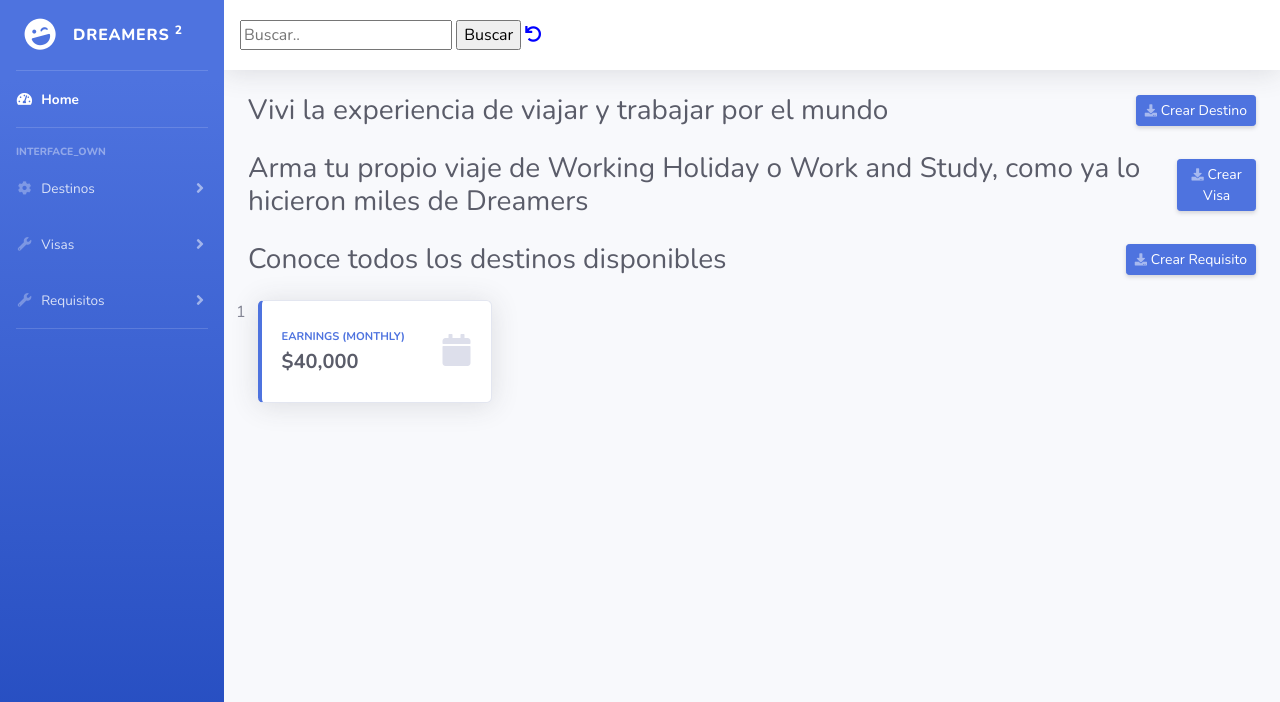
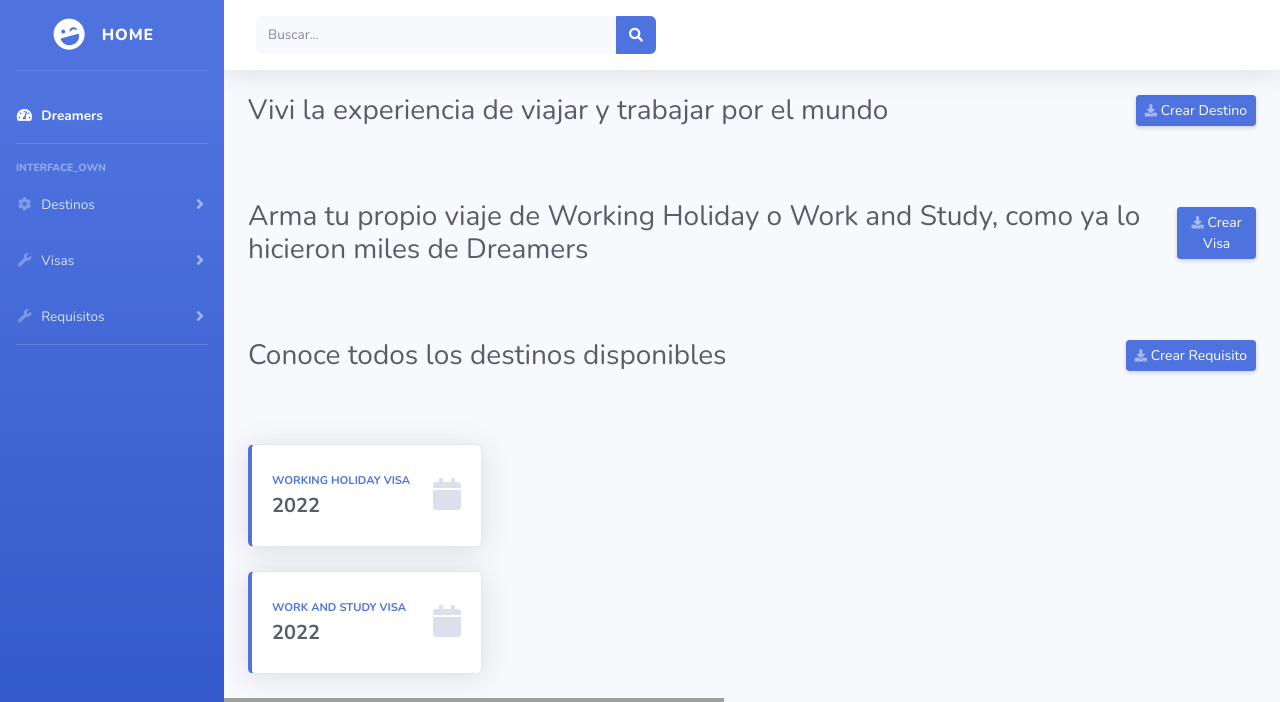
Before and after one commit to Silvinarodriguez1986/entrega_intermedia, a Django app: page / in a window 1280 px wide. Shown: the top 702 px of the page. Run offline with Django 4.2, Linux system fonts and the light colour scheme; some libraries are stand-ins or nearby versions; grey boxes are pictures that could not be loaded.

Commit message:
Agregue el boton HOme y Dreamers, 2 cajas vacias solo de muestra con el nombre de los tipos de visas, un video de los tpos de visas, el boton buscar y algunos detalles mas

```diff
--- a/home/templates/home/index.html
+++ b/home/templates/home/index.html
@@ -27,28 +27,32 @@
 
 <body id="page-top">
 
-    <!-- Page Wrapper -->
-    <div id="wrapper">
+      <!-- Page Wrapper -->
+      <div id="wrapper">
+
 
         <!-- Sidebar -->
         <ul class="navbar-nav bg-gradient-primary sidebar sidebar-dark accordion" id="accordionSidebar">
 
             <!-- Sidebar - Brand -->
-            <a class="sidebar-brand d-flex align-items-center justify-content-center" href="index.html">
+            <a class="sidebar-brand d-flex align-items-center justify-content-center" href="{% url 'home:index' %}">
                 <div class="sidebar-brand-icon rotate-n-15">
                     <i class="fas fa-laugh-wink"></i>
                 </div>
-                <div class="sidebar-brand-text mx-3">Dreamers <sup>2</sup></div>
+                <div class="sidebar-brand-text mx-3">Home</div>
             </a>
 
             <!-- Divider -->
             <hr class="sidebar-divider my-0">
 
+              <!-- Navigation -->
+              <nav class="navbar"></nav>
+
             <!-- Nav Item - Dashboard -->
             <li class="nav-item active">
-                <a class="nav-link" href="index.html">
+                <a class="nav-link" href="{% url 'home:index' %}">
                     <i class="fas fa-fw fa-tachometer-alt"></i>
-                    <span>Home</span></a>
+                    <span>Dreamers</span></a>
             </li>
 
             <!-- Divider -->
@@ -105,17 +109,34 @@
                         <i class="fa fa-bars"></i>
                     </button>
 
+
                     <!-- Topbar Search -->
 
-                    <form action="{% url 'home:search' %}" method="GET">
-                        <div>
-                            <input type="text" name="search_param" placeholder="Buscar.."
-                            {% if search_param %} value="{{ search_param }}" {% endif %}
-                            >
-                            <input type="submit" value="Buscar">
-                            <a style="color: blue" href="{% url 'home:index' %}"><i class="fa fa-undo"></i></a>
+                    {% block buscador %}
+
+                    <form class="d-none d-sm-inline-block form-inline mr-auto ml-md-3 my-2 my-md-0 mw-100 navbar-search"
+                    method="GET">
+                      {% csrf_token %}
+                      <div class="input-group">
+                        <input type="text" class="form-control bg-light border-0 small" placeholder="Buscar..." name="buscar" value="{{ request.GET.buscar }}">
+                        <div class="input-group-append">
+                          <button class="btn btn-primary" type="submit">
+                            <i class="fas fa-search fa-sm"></i>
+                          </button>
                         </div>
+                      </div>
                     </form>
+
+                    {% endblock buscador %}
+
+                    <!-- Topbar Navbar -->
+          <ul class="navbar-nav ml-auto">
+
+            <!-- Nav Item - Search Dropdown (Visible Only XS) -->
+            <li class="nav-item dropdown no-arrow d-sm-none">
+              <a class="nav-link dropdown-toggle" href="#" id="searchDropdown" role="button" data-toggle="dropdown" aria-haspopup="true" aria-expanded="false">
+                <i class="fas fa-search fa-fw"></i>
+              </a>
 
                     <!-- Divider-->
                     <hr class="my-4" />
@@ -132,19 +153,19 @@
                         <a href="{% url 'my_app:destino-add'  %}" class="d-none d-sm-inline-block btn btn-sm btn-primary shadow-sm"><i
                             class="fas fa-download fa-sm text-white-50"></i> Crear Destino</a>
                     </div>
-
+<br><br>
                     <div class="d-sm-flex align-items-center justify-content-between mb-4">
                         <h1 class="h3 mb-0 text-gray-800">Arma tu propio viaje de Working Holiday o Work and Study, como ya lo hicieron miles de Dreamers</h1>
                         <a href="{% url 'my_app:visa-add'  %}" class="d-none d-sm-inline-block btn btn-sm btn-primary shadow-sm"><i
                             class="fas fa-download fa-sm text-white-50"></i> Crear Visa</a>
                     </div>
-
+<br><br>
                     <div class="d-sm-flex align-items-center justify-content-between mb-4">
                         <h1 class="h3 mb-0 text-gray-800">Conoce todos los destinos disponibles</h1>
                         <a href="{% url 'my_app:requisito-add'  %}" class="d-none d-sm-inline-block btn btn-sm btn-primary shadow-sm"><i
                             class="fas fa-download fa-sm text-white-50"></i> Crear Requisito</a>
                     </div>
-
+<br><br>
                     <div class="row">
                         {% if messages %}
                         {% for message in messages %}
@@ -160,9 +181,9 @@
 
                     {% block entrega_I_content %}
 
-                    <!-- Content Row -->
-                    <div class="row">1
+                    <!-- Content  Row-->
 
+                    <div class="row">
                         <!-- Earnings (Monthly) Card Example -->
                         <div class="col-xl-3 col-md-6 mb-4">
                             <div class="card border-left-primary shadow h-100 py-2">
@@ -170,8 +191,8 @@
                                     <div class="row no-gutters align-items-center">
                                         <div class="col mr-2">
                                             <div class="text-xs font-weight-bold text-primary text-uppercase mb-1">
-                                                Earnings (Monthly)</div>
-                                            <div class="h5 mb-0 font-weight-bold text-gray-800">$40,000</div>
+                                                Working Holiday Visa</div>
+                                            <div class="h5 mb-0 font-weight-bold text-gray-800">2022</div>
                                         </div>
                                         <div class="col-auto">
                                             <i class="fas fa-calendar fa-2x text-gray-300"></i>
@@ -183,6 +204,36 @@
 
                     </div>
 
+                    <div class="row">
+
+                        <!-- Earnings (Monthly) Card Example -->
+                        <div class="col-xl-3 col-md-6 mb-4">
+                            <div class="card border-left-primary shadow h-100 py-2">
+                                <div class="card-body">
+                                    <div class="row no-gutters align-items-center">
+                                        <div class="col mr-2">
+                                            <div class="text-xs font-weight-bold text-primary text-uppercase mb-1">
+                                                Work and Study Visa</div>
+                                            <div class="h5 mb-0 font-weight-bold text-gray-800">2022</div>
+                                        </div>
+                                        <div class="col-auto">
+                                            <i class="fas fa-calendar fa-2x text-gray-300"></i>
+                                        </div>
+                                    </div>
+                                </div>
+                            </div>
+                        </div>
+
+                    </div>
+
+
+             <!-- Content Row -->
+
+               <div class="row">
+
+
+
+
                     {% endblock %}
 
                 </div>
@@ -192,10 +243,12 @@
             <!-- End of Main Content -->
 
             <!-- Footer -->
+
+            <iframe width="500" height="315" src="https://www.youtube.com/embed/MkdOKcyFUi0" title="YouTube video player" frameborder="0" allow="accelerometer; autoplay; clipboard-write; encrypted-media; gyroscope; picture-in-picture" allowfullscreen></iframe>
             <footer class="sticky-footer bg-white">
                 <div class="container my-auto">
                     <div class="copyright text-center my-auto">
-                        <span>Copyright &copy; Your Website 2021</span>
+                        <span>Copyright &copy; Silvina Rodriguez 2022</span>
                     </div>
                 </div>
             </footer>
@@ -249,6 +302,8 @@
     <script src="js/demo/chart-area-demo.js"></script>
     <script src="js/demo/chart-pie-demo.js"></script>
 
+
+
 </body>
 
 </html>
--- a/home/urls.py
+++ b/home/urls.py
@@ -3,8 +3,11 @@ from django.urls import path
 from home import views
 
 
+
+
 app_name = "home"
 urlpatterns = [
     path('', view = views.index, name="index"),
-    path("search/", views.search, name="search"),
+    path('search/', views.search, name="search")
+
 ]
--- a/home/views.py
+++ b/home/views.py
@@ -1,6 +1,11 @@
 from django.shortcuts import render
 
 from django.db.models import Q
+from my_app.models import Visa
+from my_app.forms import VisaForm
+
+
+
 
 
 def index(request):
@@ -13,12 +18,14 @@ def index(request):
 
 
 def search(request):
-    search_param = request.GET["search_param"]
-    print("search: ", search_param)
-    context_dict = dict()
+    busqueda = request.GET.get("buscar")
+    visas = Visa.objects.all()
 
-    return render(
-        request=request,
-        context=context_dict,
-        template_name="home/index.html",
-    )
+    if busqueda:
+        visas = Visa.objects.filter(
+            Q(tipo__icontains = busqueda) |
+            Q(costo__icontains = busqueda)
+
+        ).distinct()
+
+    return render(request, 'index.html', {'visas':visas})
```
Also changed, not shown: 1 other file.
